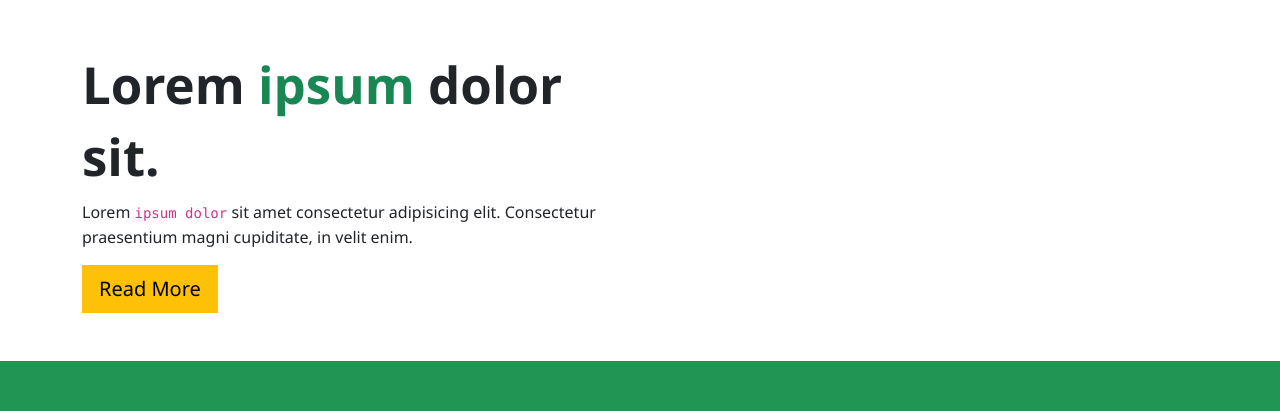
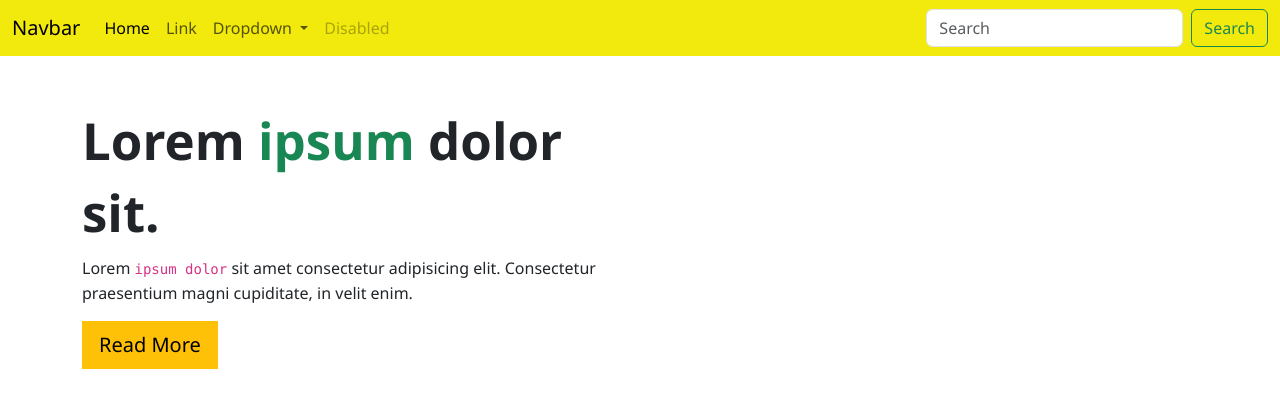
Before and after one commit to gabiadochris/CohortTwoClass, a plain HTML site: page General_Pages/AboutUs.html in a window 1280 px wide. Shown: the top 411 px of the page. Drawn offline with nearby package versions, Linux system fonts and the light colour scheme.

Commit message:
Added and styled the NavBar Section

```diff
--- a/General_Pages/AboutUs.html
+++ b/General_Pages/AboutUs.html
@@ -17,6 +17,67 @@
     />
   </head>
   <body>
+    <!-- NavBar Section starts -->
+    <nav class="navbar navbar-expand-lg NavBgColor">
+      <div class="container-fluid">
+        <a class="navbar-brand" href="#">Navbar</a>
+        <button
+          class="navbar-toggler"
+          type="button"
+          data-bs-toggle="collapse"
+          data-bs-target="#navbarSupportedContent"
+          aria-controls="navbarSupportedContent"
+          aria-expanded="false"
+          aria-label="Toggle navigation"
+        >
+          <span class="navbar-toggler-icon"></span>
+        </button>
+        <div class="collapse navbar-collapse" id="navbarSupportedContent">
+          <ul class="navbar-nav me-auto mb-2 mb-lg-0">
+            <li class="nav-item">
+              <a class="nav-link active" aria-current="page" href="#">Home</a>
+            </li>
+            <li class="nav-item">
+              <a class="nav-link" href="#">Link</a>
+            </li>
+            <li class="nav-item dropdown">
+              <a
+                class="nav-link dropdown-toggle"
+                href="#"
+                role="button"
+                data-bs-toggle="dropdown"
+                aria-expanded="false"
+              >
+                Dropdown
+              </a>
+              <ul class="dropdown-menu">
+                <li><a class="dropdown-item" href="#">Action</a></li>
+                <li><a class="dropdown-item" href="#">Another action</a></li>
+                <li><hr class="dropdown-divider" /></li>
+                <li>
+                  <a class="dropdown-item" href="#">Something else here</a>
+                </li>
+              </ul>
+            </li>
+            <li class="nav-item">
+              <a class="nav-link disabled">Disabled</a>
+            </li>
+          </ul>
+          <form class="d-flex" role="search">
+            <input
+              class="form-control me-2"
+              type="search"
+              placeholder="Search"
+              aria-label="Search"
+            />
+            <button class="btn btn-outline-success" type="submit">
+              Search
+            </button>
+          </form>
+        </div>
+      </div>
+    </nav>
+    <!-- NavBar Section Ends -->
     <!-- Hero Section Starts -->
     <header>
       <section class="container mt-5 mx-auto heroSectionStyles">
--- a/Sass/Components/_navBar.scss
+++ b/Sass/Components/_navBar.scss
@@ -0,0 +1,5 @@
+@use "../general/colors" as *;
+
+.NavBgColor {
+  background-color: $SecondaryColor;
+}
```
Also changed, not shown: Sass/style.css, Sass/style.min.css, 2 other files.
